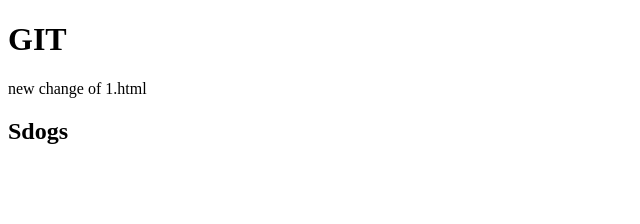
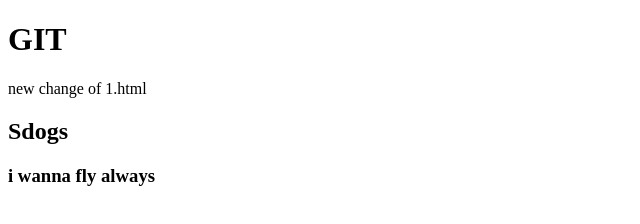
Before and after one commit to solarismind1992/site, a plain HTML site: page 1.html in a window 1280 px wide. Shown: the whole page, without its empty margins (0-640 px from the left). Drawn offline with Linux system fonts and the light colour scheme.

Commit message:
third commit

```diff
--- a/1.html
+++ b/1.html
@@ -8,5 +8,6 @@
  	<h1>GIT</h1>
  	<p>new change of 1.html</p>
  	<h2> Sdogs </h2>
+ 	<h3>i wanna fly always</h3>
  </body>
  </html>
```
